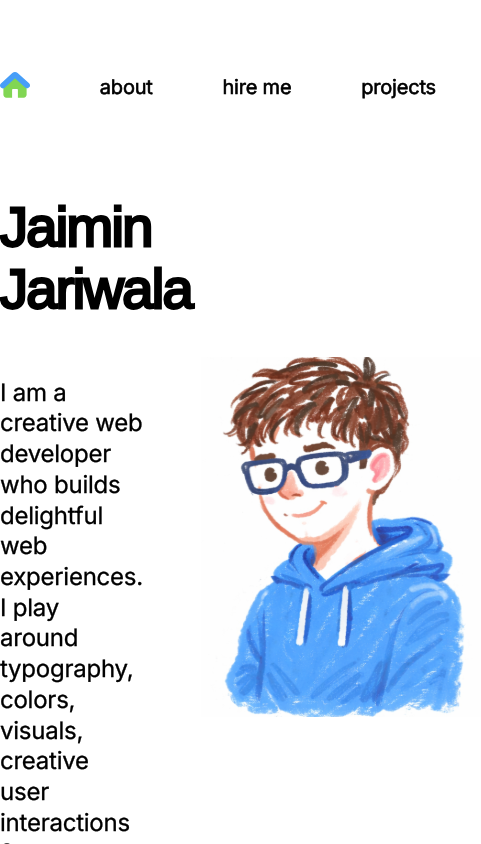
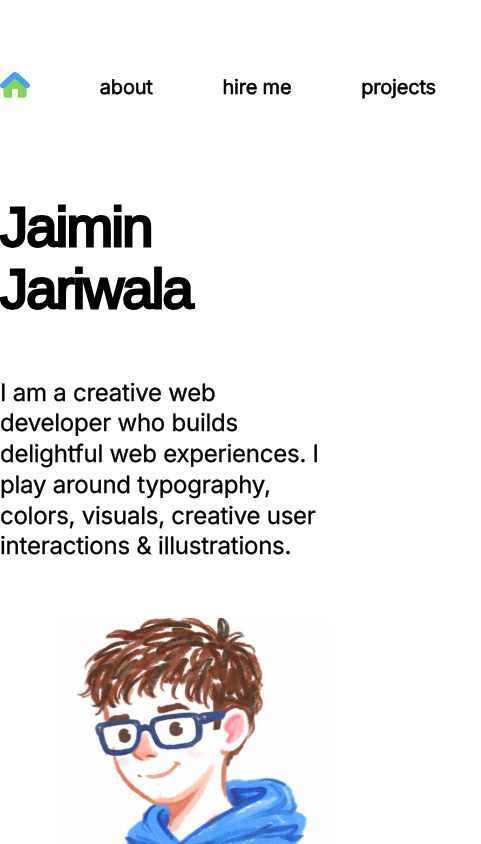
Before and after one commit to jaiminjariwala/jaiminjariwala, a Next.js app in the folder next/: page / in a window 390 px wide. Shown: the top 844 px of the page, 481 px wide, since content can reach past the window. Built offline with nearby package versions, Linux system fonts and the light colour scheme; a web font is replaced by a local one.

Commit message:
homepage layout for adjusted for mobile responsiveness

```diff
--- a/next/src/app/globals.css
+++ b/next/src/app/globals.css
@@ -130,6 +130,20 @@ a {
   color: inherit;
 }
 
+.hero-layout {
+  grid-template-columns: 1.2fr 1fr;
+}
+
+@media (max-width: 767px) {
+  .hero-layout {
+    grid-template-columns: 1fr;
+  }
+
+  .hero-profile {
+    margin-top: 2rem;
+  }
+}
+
 @media (hover: hover) and (pointer: fine) {
   html,
   body,
--- a/next/src/components/HomePage.jsx
+++ b/next/src/components/HomePage.jsx
@@ -15,7 +15,7 @@ const HomePage = () => {
 
         <div className="h-[150px]" aria-hidden="true" />
 
-        <div className="grid grid-cols-[1.2fr_1fr] items-center justify-between">
+        <div className="hero-layout grid items-center justify-between">
           <div className="w-full self-start">
             <h1
               className={`${shortStack.className} text-[56px] font-normal leading-[1.1] tracking-[-0.03em] [-webkit-text-stroke:2.8px_#000000]`}
@@ -32,7 +32,7 @@ const HomePage = () => {
           </div>
 
           {/* CROPPED IMAGE CONTAINER */}
-          <div className="relative flex justify-center">
+          <div className="hero-profile relative flex justify-center">
              <div className="overflow-hidden w-[280px] h-[360px] flex items-center justify-center">
                 <Image
                   src="/my-profile.svg"
```
